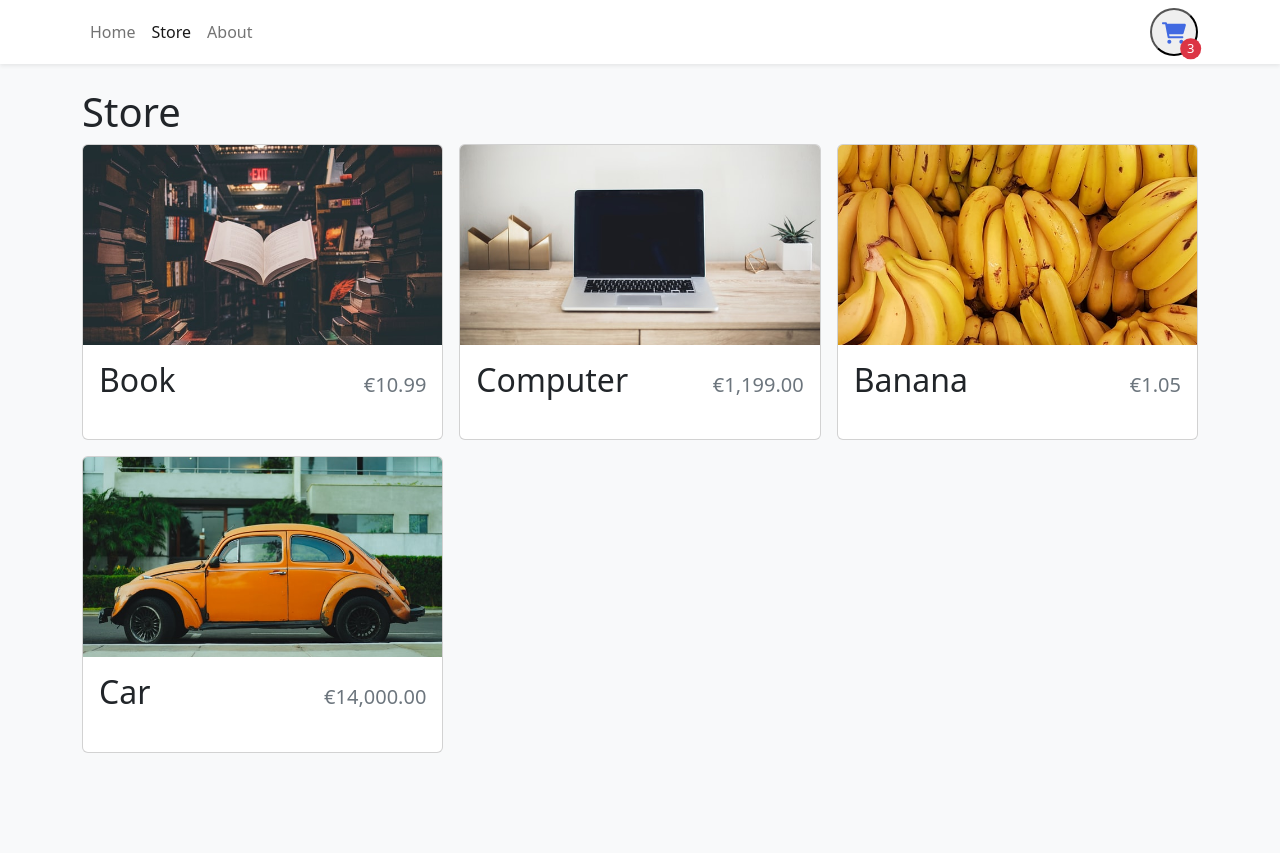
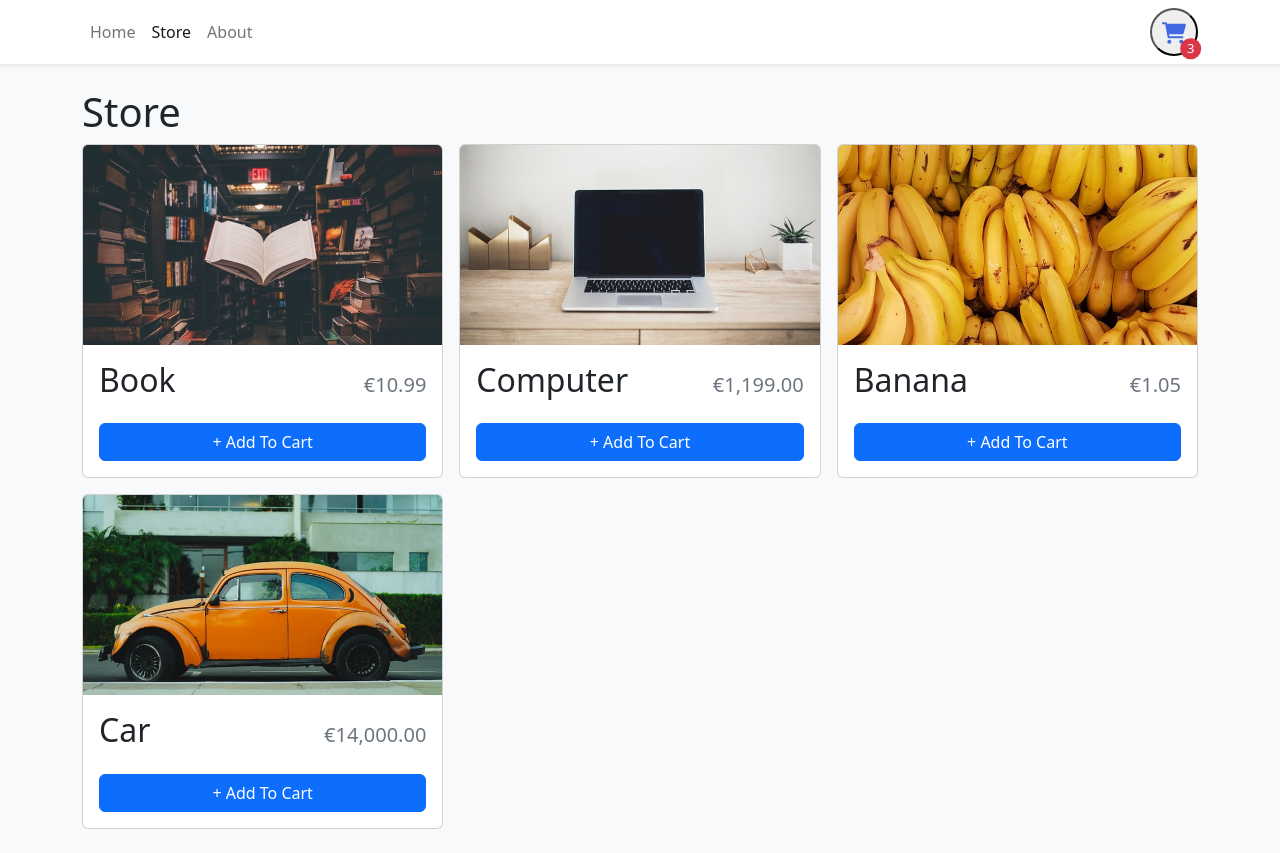
Before and after one commit to Simulaemanuele/shopping-cart-reactTS, a React (Vite) app: page /store in a window 1280 px wide. Before the commit the page ends 800 px from the top, so only its background shows below. Built offline with nearby package versions, Linux system fonts and the light colour scheme.

Commit message:
feat: added styled buttons to add and remove from cart without logic

```diff
--- a/src/components/StoreItem.tsx
+++ b/src/components/StoreItem.tsx
@@ -1,4 +1,4 @@
-import { Card } from "react-bootstrap";
+import { Button, Card } from "react-bootstrap";
 import { formatCurrency } from "../utilities/formatCurrency";
 
 type StoreItemProps = {
@@ -9,8 +9,9 @@
 };
 
 export const StoreItem = ({ id, name, price, imgUrl }: StoreItemProps) => {
+  const quantity = 0;
   return (
-    <Card>
+    <Card className="h-100">
       <Card.Img
         variant="top"
         src={imgUrl}
@@ -24,6 +25,30 @@
           <span className="fs-2">{name}</span>
           <span className="ms-2 text-muted">{formatCurrency(price)}</span>
         </Card.Title>
+        <div className="mt-auto">
+          {quantity === 0 ? (
+            <Button className="w-100">+ Add To Cart</Button>
+          ) : (
+            <div
+              className="d-flex align-items-center flex-column"
+              style={{ gap: ".5rem" }}
+            >
+              <div
+                className="d-flex align-items-center justify-content-center"
+                style={{ gap: ".5rem" }}
+              >
+                <Button>-</Button>
+                <div>
+                  <span className="fs-3">{quantity}</span> in cart
+                </div>
+                <Button>+</Button>
+              </div>
+              <Button variant="danger" size="sm">
+                Remove
+              </Button>
+            </div>
+          )}
+        </div>
       </Card.Body>
     </Card>
   );
```
